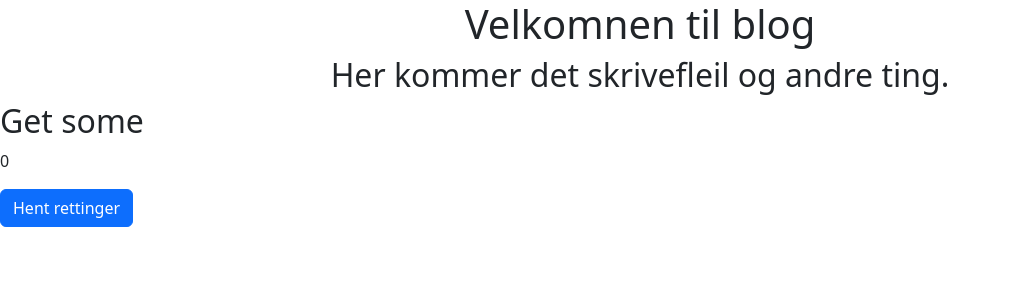
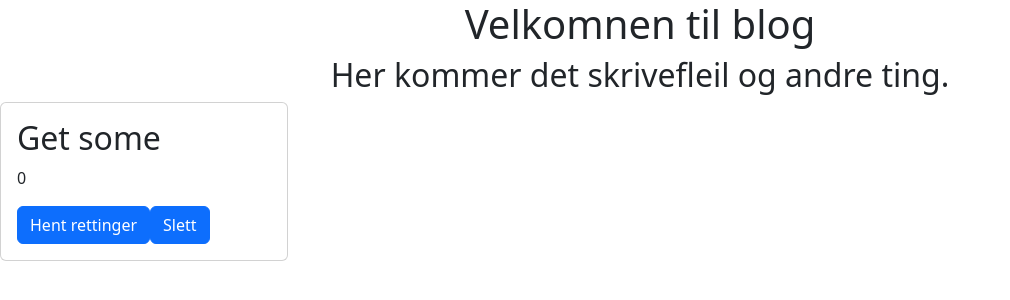
Before and after one commit to ungeaasen/TextGrabber-proto, a React (Create React App) app: page / in a window 1280 px wide. Shown: the top 300 px of the page, without its empty margins (0-1010 px from the left). Built offline with nearby package versions, Linux system fonts and the light colour scheme.

Commit message:
updates to reciver

```diff
--- a/src/TextGet.js
+++ b/src/TextGet.js
@@ -1,20 +1,40 @@
 import { useState, useEffect } from 'react'
 import Button from 'react-bootstrap/Button'
+import Card from 'react-bootstrap/Card';
+import 'bootstrap/dist/css/bootstrap.css'
 
 export default function TextGet() {
 	const [string, setString] = useState(0)
+
+	window.dispatchEvent(new Event("storage"));
+
 	const getSome = () => {
 		const locale = localStorage.getItem("name")
 		setString(locale)
 	}
 
+	const deleteSome = () => {
+		localStorage.clear()
+	}
+
+	window.addEventListener('storage', () => {
+	      console.log("change to local storage!" + string);
+	  })
+
 	return (
-		<div>
-			<h2>Get some</h2>
-			<p>{string}</p>
-			<Button variant="primary" onClick={getSome}>
-            	Hent rettinger
-          	</Button>
-		</div>
+		<Card style={{ width: '18rem' }}>
+			<Card.Body>
+			 <Card.Title><h2>Get some</h2></Card.Title>
+				<Card.Text>
+					<p>{string}</p>
+				</Card.Text>
+				<Button variant="primary" onClick={getSome}>
+	            	Hent rettinger
+	          	</Button>
+	          	<Button variant="primary" onClick={deleteSome}>
+	            	Slett
+	          	</Button>
+	        </Card.Body>
+		</Card>
 	)
 }
```
